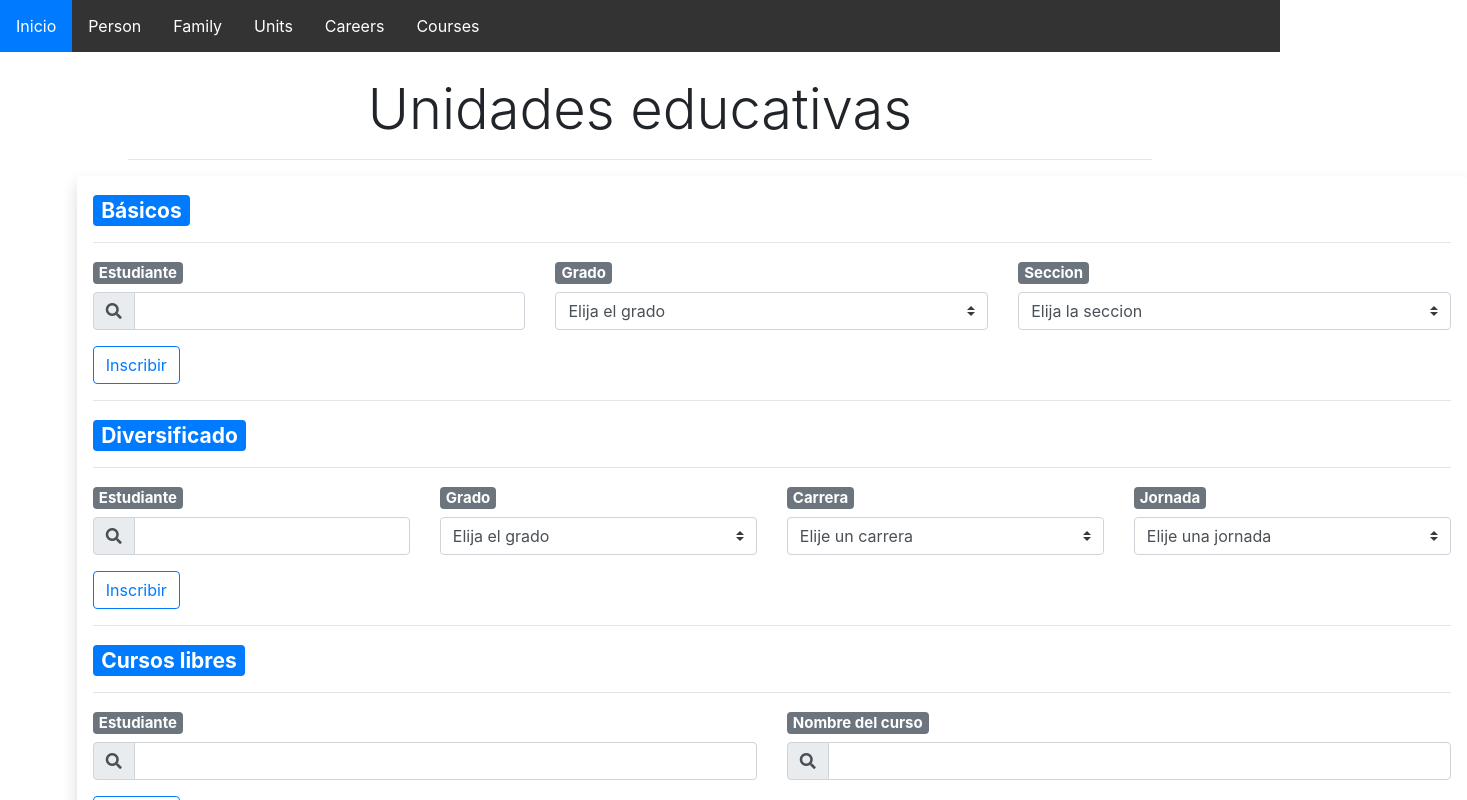
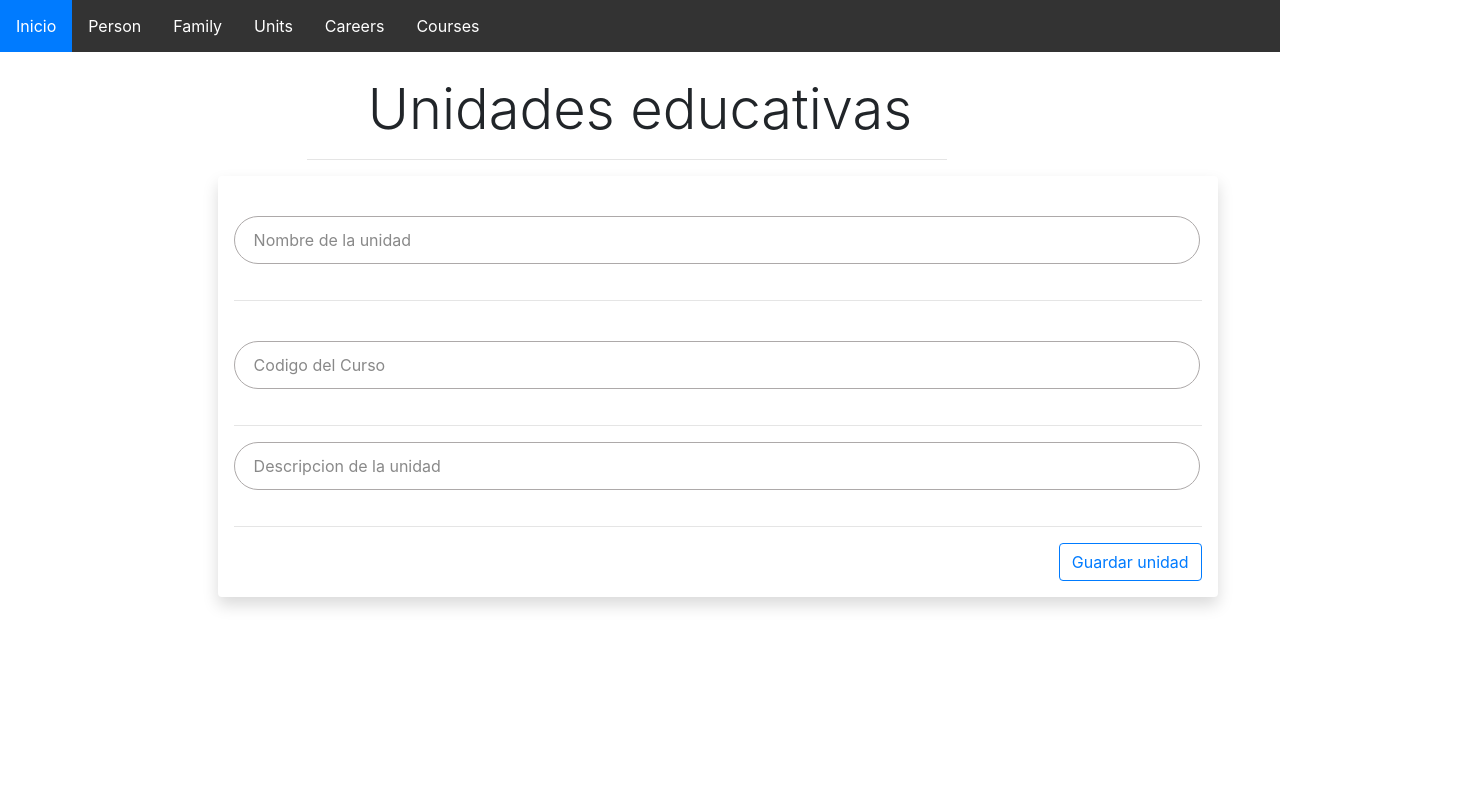
Before and after one commit to LuisTurcios/Modules, an Angular app: page /units in a window 1280 px wide. Shown: the top 800 px of the page, 1467 px wide, since content can reach past the window. Built offline with nearby package versions, Linux system fonts and the light colour scheme.

Commit message:
actualizacion de vistas

```diff
--- a/src/app/Components/family/family.component.css
+++ b/src/app/Components/family/family.component.css
@@ -11,3 +11,32 @@ h1{
       margin: 0 0 0 0;
     }
   }
+  #combo[type="text"] {
+    box-sizing: border-box;
+    width: 100%;
+    height: calc(2.8em + 3px);
+    padding: 1em;
+    border: 1px solid rgb(173, 169, 169);
+    border-radius: 1.5em;
+    background: #fff;
+    resize: none;
+    outline: none;
+  }
+  #combo[required]:focus {
+    border-color: #00bafa;
+  }
+
+  #combo[type="search"] {
+    box-sizing: border-box;
+    width: 100%;
+    height: calc(2.8em + 3px);
+    padding: 1em;
+    border: 1px solid rgb(173, 169, 169);
+    border-radius: 1.5em;
+    background: #fff;
+    resize: none;
+    outline: none;
+  }
+  #combo[required]:focus {
+    border-color: #00bafa;
+  }
--- a/src/app/Components/family/family.component.html
+++ b/src/app/Components/family/family.component.html
@@ -79,25 +79,6 @@
 
 </div>
 
-<div class="modal fade" id="exampleModalCenter" tabindex="-1" role="dialog" aria-labelledby="exampleModalCenterTitle" aria-hidden="true">
-        <div class="modal-dialog modal-dialog-centered" role="document">
-          <div class="modal-content">
-            <div class="modal-header">
-              <h5 class="modal-title" id="exampleModalCenterTitle">Modal title</h5>
-              <button type="button" class="close" data-dismiss="modal" aria-label="Close">
-                <span aria-hidden="true">&times;</span>
-              </button>
-            </div>
-            <div class="modal-body">
-              ...
-            </div>
-            <div class="modal-footer">
-              <button type="button" class="btn btn-secondary" data-dismiss="modal">Close</button>
-              <button type="button" class="btn btn-primary">Save changes</button>
-            </div>
-          </div>
-        </div>
-      </div>
 
       <button hidden="true" data-toggle="modal" data-target="#exampleModalCenter"></button>
 
@@ -107,18 +88,37 @@
             <div class="modal-dialog modal-dialog-centered" role="document">
               <div class="modal-content">
                 <div class="modal-header">
-                  <h5 class="modal-title" id="exampleModalCenterTitle">Modal title</h5>
-                  <button type="button" class="close" data-dismiss="modal" aria-label="Close">
-                    <span aria-hidden="true">&times;</span>
-                  </button>
+                  <h5 class="modal-title" id="exampleModalCenterTitle">Agregar familia</h5>
                 </div>
-                <div class="modal-body">
-                  ...
+                <div class="modal-body" >
+                  <input id="combo" required='' type='text'>
+                  <a id="dobleModal" #dobleModal data-dismiss="modal" data-toggle="modal" data-target="#search-modal" > <small  id="passwordHelpBlock" class="form-text text-muted" style="margin-left: 5%; width: 22% ">
+                    ¿Ya tienes familia?
+                  </small></a>
                 </div>
                 <div class="modal-footer">
-                  <button type="button" class="btn btn-secondary" data-dismiss="modal">Close</button>
-                  <button type="button" class="btn btn-primary">Save changes</button>
+                  <a routerLink="/inicio"><button type="button" class="btn btn-secondary" data-dismiss="modal">Cerrar</button></a>
+                  <button type="button" class="btn btn-primary" data-dismiss="modal">Crear familia</button>
                 </div>
+
               </div>
             </div>
           </div>
+
+          <div class="modal fade" id="search-modal" tabindex="-1" role="dialog" aria-labelledby="myModalLabel" aria-hidden="true" style="display: none;">
+            <div class="modal-dialog modal-dialog-centered" role="document">
+              <div class="modal-content">
+                <div class="modal-header">
+                  <h5 class="modal-title" id="exampleModalCenterTitle">Buscar familia</h5>
+                </div>
+                <div class="modal-body" >
+                  <input id="combo" required='' type='search'>
+                </div>
+                <div class="modal-footer">
+                 <a routerLink="/inicio"><button type="button" class="btn btn-secondary" data-dismiss="modal">Cerrar</button></a>
+                  <button type="button" class="btn btn-primary">Buscar familia</button>
+                </div>
+
+              </div>
+            </div>
+          </div>
--- a/src/app/Components/family/family.component.ts
+++ b/src/app/Components/family/family.component.ts
@@ -6,11 +6,20 @@ import { Component, OnInit, ElementRef, ViewChild } from '@angular/core';
   styleUrls: ['./family.component.css']
 })
 export class FamilyComponent implements OnInit {
+  showActions: boolean = true;
+
   @ViewChild('openModal') openModal:ElementRef;
+  @ViewChild('dobleModal') dobleModal:ElementRef;
+
   constructor() { }
 
   ngOnInit() {
     this.openModal.nativeElement.click();
   }
 
+  cambio(){
+    this.showActions = false;
+
+  }
+
 }
--- a/src/app/Components/people/people.component.html
+++ b/src/app/Components/people/people.component.html
@@ -77,7 +77,7 @@
     <div class="row">
         <div class="col md-3">
             <form>
-                <input required="" type='date'>
+                <input required="" type='text'>
                 <label alt='Correo electronico' placeholder='Correo electronico'></label>
             </form>
         </div>
--- a/src/app/Components/people/people.component.ts
+++ b/src/app/Components/people/people.component.ts
@@ -6,7 +6,7 @@ import { Component, OnInit } from '@angular/core';
   styleUrls: ['./people.component.css']
 })
 export class PeopleComponent implements OnInit {
-
+  email: [];
   constructor() { }
 
   ngOnInit() {
--- a/src/app/Components/units/units.component.css
+++ b/src/app/Components/units/units.component.css
@@ -11,3 +11,63 @@ h1{
       margin: 0 0 0 0;
     }
   }
+
+  input[type="text"] {
+    box-sizing: border-box;
+    width: 206%;
+    height: calc(2.8em + 3px);
+    margin: 0 0 1em;
+    padding: 1em;
+    border: 1px solid rgb(173, 169, 169);
+    border-radius: 1.5em;
+    background: #fff;
+    resize: none;
+    outline: none;
+  }
+  input[type="date"] {
+    box-sizing: border-box;
+    width: 100%;
+    height: calc(2.8em + 3px);
+    margin: 0 0 1em;
+    padding: 1em;
+    border: 1px solid rgb(173, 169, 169);
+    border-radius: 1.5em;
+    background: #fff;
+    resize: none;
+    outline: none;
+  }
+  input[type="text"][required]:focus {
+    border-color: #00bafa;
+  }
+  input[type="text"][required]:focus + label[placeholder]:before {
+    color: #00bafa;
+  }
+  input[type="text"][required]:focus + label[placeholder]:before,
+  input[type="text"][required]:valid + label[placeholder]:before {
+    transition-duration: 0.2s;
+    -webkit-transform: translate(0, -1.5em) scale(0.9, 0.9);
+            transform: translate(0, -1.5em) scale(0.9, 0.9);
+  }
+  input[type="text"][required]:invalid + label[placeholder][alt]:before {
+    content: attr(alt);
+  }
+  input[type="text"][required] + label[placeholder] {
+    display: block;
+    pointer-events: none;
+    line-height: 1.25em;
+    margin-top: calc(-3em - 2px);
+    margin-bottom: calc((3em - 1em) + 2px);
+  }
+  input[type="text"][required] + label[placeholder]:before {
+    content: attr(placeholder);
+    display: inline-block;
+    margin: 0 calc(1em + 2px);
+    padding: 0 2px;
+    color: #898989;
+    white-space: nowrap;
+    transition: 0.3s ease-in-out;
+    background-image: linear-gradient(to bottom, #fff, #fff);
+    background-size: 100% 5px;
+    background-repeat: no-repeat;
+    background-position: center;
+  }
--- a/src/app/Components/units/units.component.html
+++ b/src/app/Components/units/units.component.html
@@ -1,7 +1,7 @@
-<br>
+<!--<br>
 <h1 class="display-4">Unidades educativas</h1>
 <div style="width:80%; margin-left:10%">
-   <!-- <div style="width:40%; margin-left:27%">-->
+   <div style="width:40%; margin-left:27%">
 <hr class="hola">
 </div>
 <div class="shadow p-3 mb-5 bg-white rounded" style="width:1390px; margin-left: 6%">
@@ -122,3 +122,61 @@
 <button type="button" class="btn btn-outline-primary">Inscribir</button>
 <hr>
 </div>
+-->
+
+<br>
+<h1 class="display-4">Unidades educativas</h1>
+<div style="width:50%; margin-left:24%">
+   <!-- <div style="width:40%; margin-left:27%">-->
+<hr class="class">
+</div>
+<div class="shadow p-3 mb-5 bg-white rounded" style="width:1000px; margin-left: 17%">
+
+    <div class="conteiner">
+        <div class="row">
+            <div class="col md-4">
+                <br>
+                <form>
+                    <input required='' type='text'>
+                    <label alt='Nombre de la unidad' placeholder='Nombre de la unidad'></label>
+                </form>
+            </div>
+            <div class="col md-4">
+                <br>
+            </div>
+        </div>
+    </div>
+<hr>
+<div class="conteiner">
+    <div class="row">
+        <div class="col md-4">
+            <br>
+            <form>
+                <input required='' type='text'>
+                <label alt='Codigo del Curso' placeholder='Codigo del Curso'></label>
+            </form>
+        </div>
+        <div class="col md-4">
+            <br>
+        </div>
+    </div>
+</div>
+<hr>
+<div class="conteiner">
+    <div class="row">
+        <div class="col md-4">
+            <form>
+                <input required='' type='text'>
+                <label alt='Descripcion de la unidad' placeholder='Descripcion de la unidad'></label>
+            </form>
+        </div>
+        <div class="col md-4">
+        </div>
+    </div>
+</div>
+<hr>
+<div style="text-align: right">
+<button type="button" class="btn btn-outline-primary">Guardar unidad</button>
+</div>
+
+</div>
```
